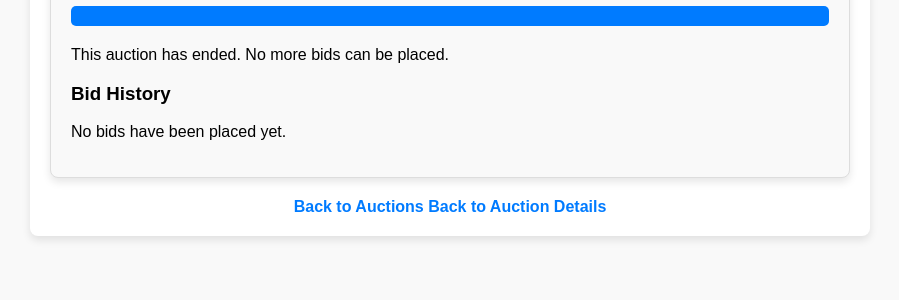
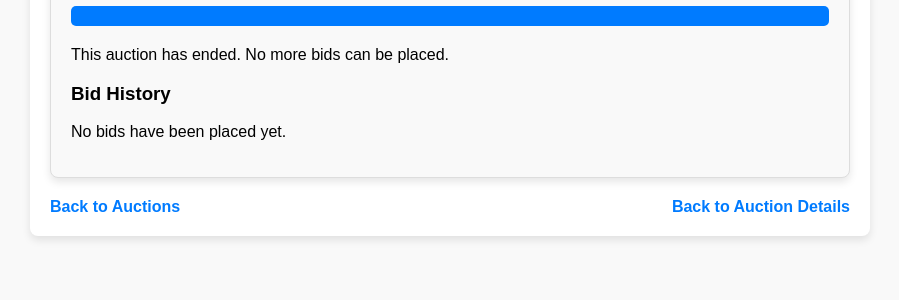
Before and after one commit to nickmwangemi/auction, a Django app: template auctions/templates/auctions/place_bid.html in a window 1280 px wide. Shown: the part 316-616 px from the top of the page, without its empty margins (190-1089 px from the left). Run offline with Django 5.2, Linux system fonts and the light colour scheme; the template is opened without the code that fills it, so the values that code supplies are empty.

Commit message:
update styling

```diff
--- a/auctions/templates/auctions/place_bid.html
+++ b/auctions/templates/auctions/place_bid.html
@@ -206,13 +206,18 @@
         color: red;
     }
     .navigation-links {
+        display: flex;
+        justify-content: space-between;
         margin-top: 20px;
-        text-align: center;
     }
     .nav-link {
         text-decoration: none;
         color: #007bff;
         font-weight: bold;
+        margin-right: 15px; /* Add space between links */
+    }
+    .nav-link:last-child {
+        margin-right: 0; /* Remove margin from the last link */
     }
     .nav-link:hover {
         text-decoration: underline;
```
